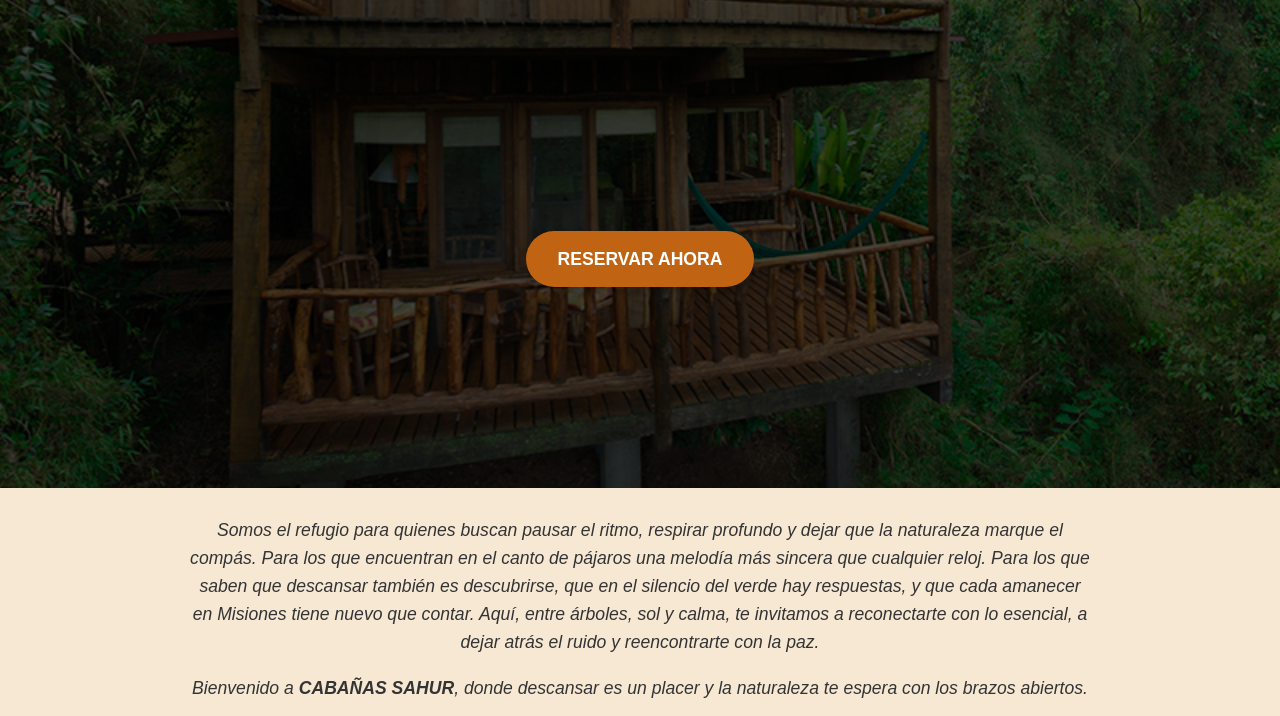
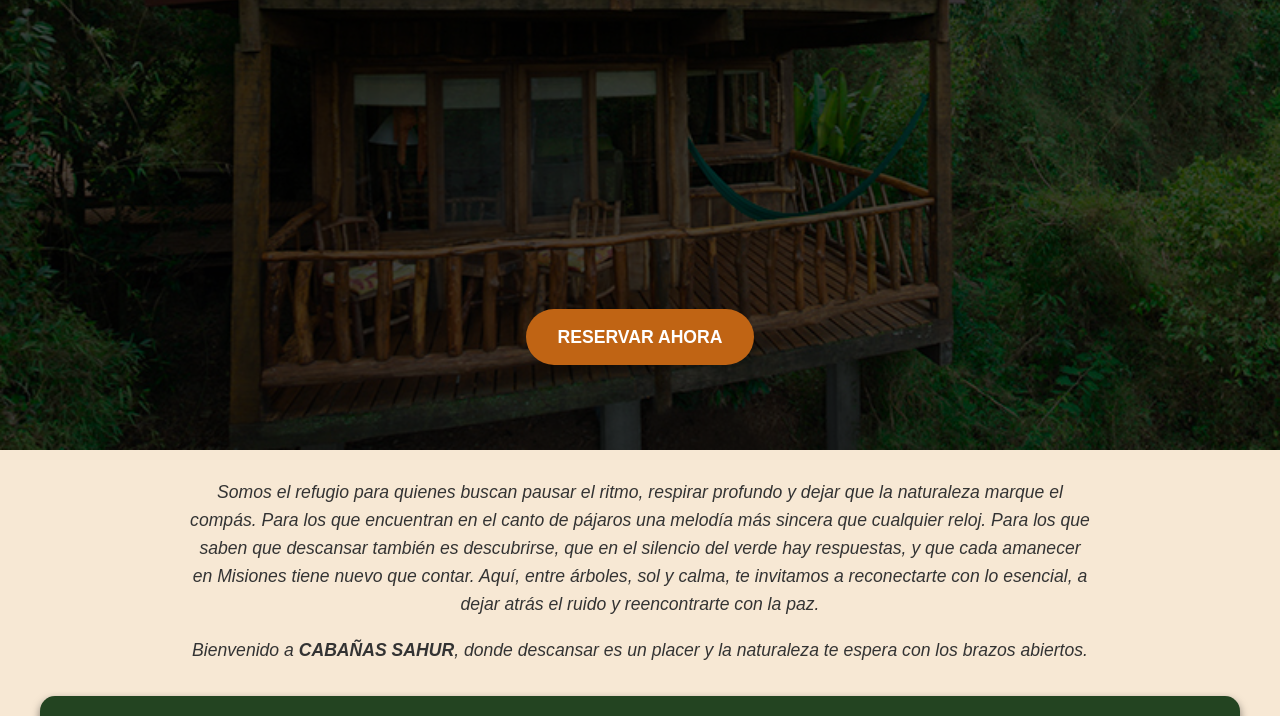
Before and after one commit to emilioalfonso/cab-as-sahur, a plain HTML site: page index.html in a window 1280 px wide. Shown: the part 350-1066 px from the top of the page. Drawn offline with Linux system fonts and the light colour scheme; a web font is replaced by a local one.

Commit message:
Add files via upload

```diff
--- a/style.css
+++ b/style.css
@@ -59,15 +59,18 @@ nav a:hover {
     background-image: url('tacuapi-4-1.jpg');
     background-size: cover;
     background-position: center;
-    background-repeat: no-repeat;
     display: flex;
     justify-content: center;
-    align-items: flex-start;
+    align-items: center;
     text-align: center;
-    padding-top: 80px;
-    margin-top: 38px;
+    padding-top: 110px;
 }
-
+@media (min-width: 769px) {
+    .hero-logo {
+        width: 350px;
+        margin-bottom: 325px;
+        margin-top: -95px;
+    } }
 /*OVERLAY*/
 .hero::before {
     content: "";
```
